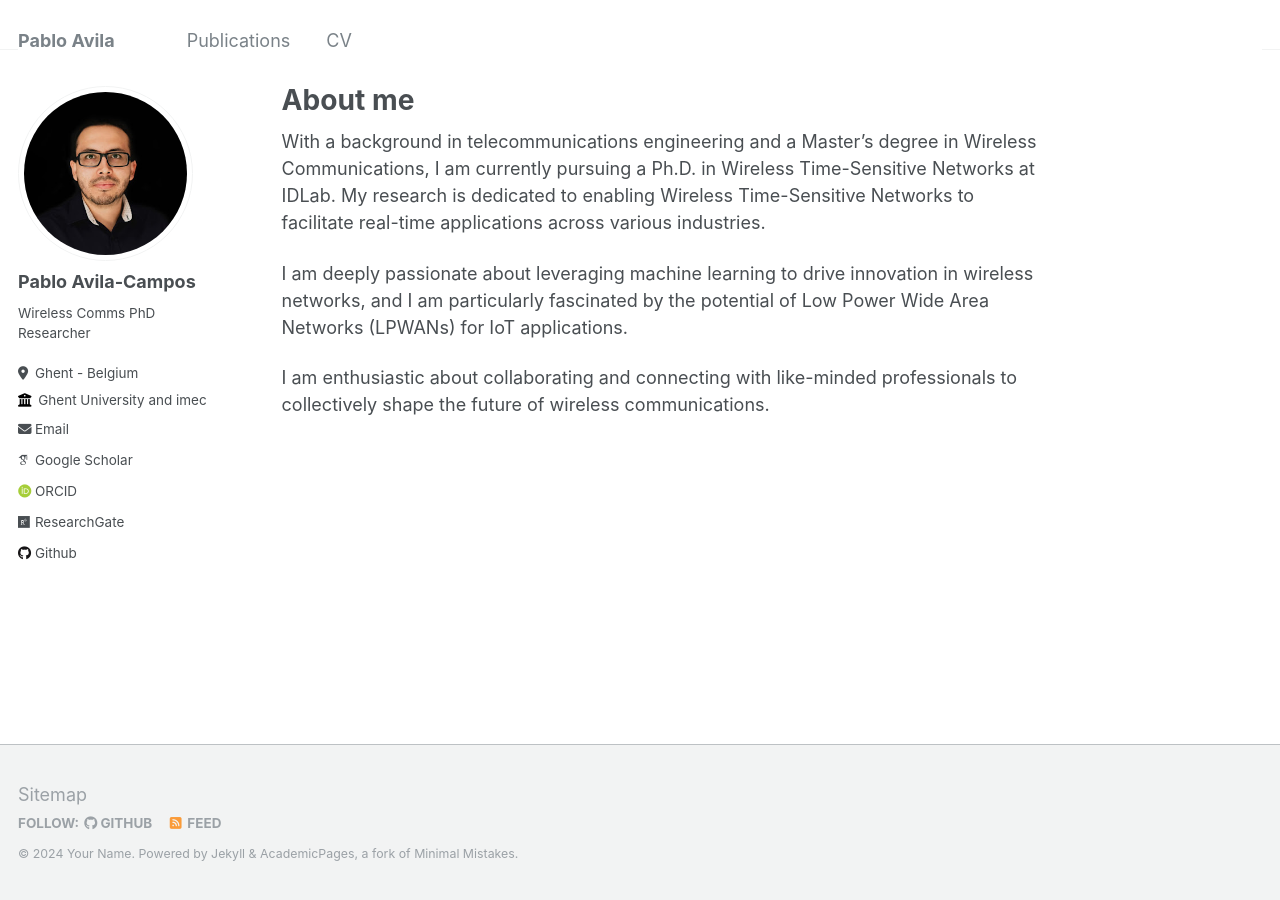
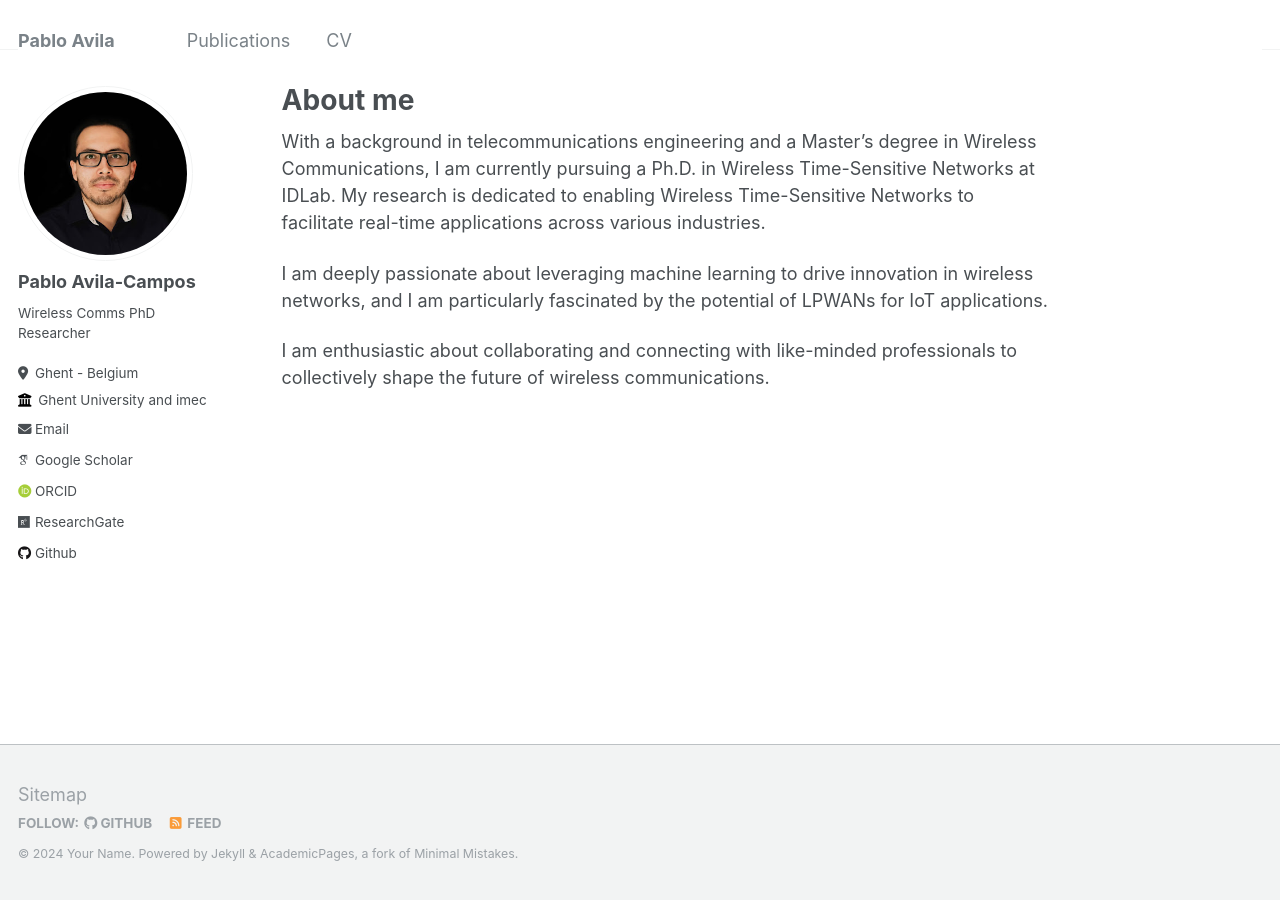
Before and after one commit to pavilac/pavilac.github.io, a Jekyll site: the page built from _pages/about.md, in a window 1280 px wide. Built offline with Jekyll 4.4.1, drawn with Linux system fonts in a browser that asks for light colours; some web fonts are replaced.

Commit message:
Update about.md

```diff
--- a/_pages/about.md
+++ b/_pages/about.md
@@ -9,6 +9,6 @@ redirect_from:
 
 With a background in telecommunications engineering and a Master's degree in Wireless Communications, I am currently pursuing a Ph.D. in Wireless Time-Sensitive Networks at IDLab. My research is dedicated to enabling Wireless Time-Sensitive Networks to facilitate real-time applications across various industries.
 
-I am deeply passionate about leveraging machine learning to drive innovation in wireless networks, and I am particularly fascinated by the potential of Low Power Wide Area Networks (LPWANs) for IoT applications.
+I am deeply passionate about leveraging machine learning to drive innovation in wireless networks, and I am particularly fascinated by the potential of LPWANs for IoT applications.
 
 I am enthusiastic about collaborating and connecting with like-minded professionals to collectively shape the future of wireless communications.
```
